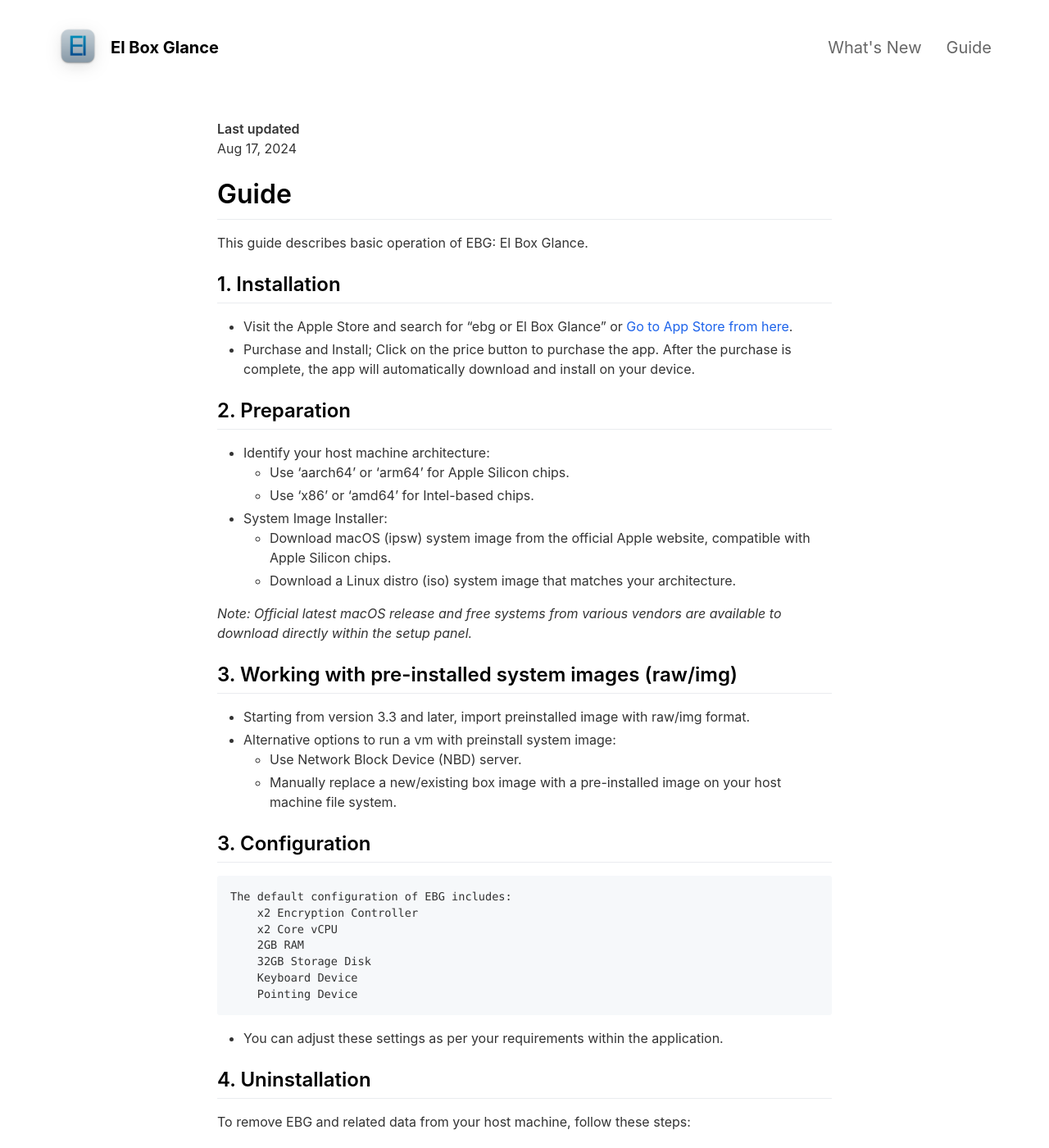
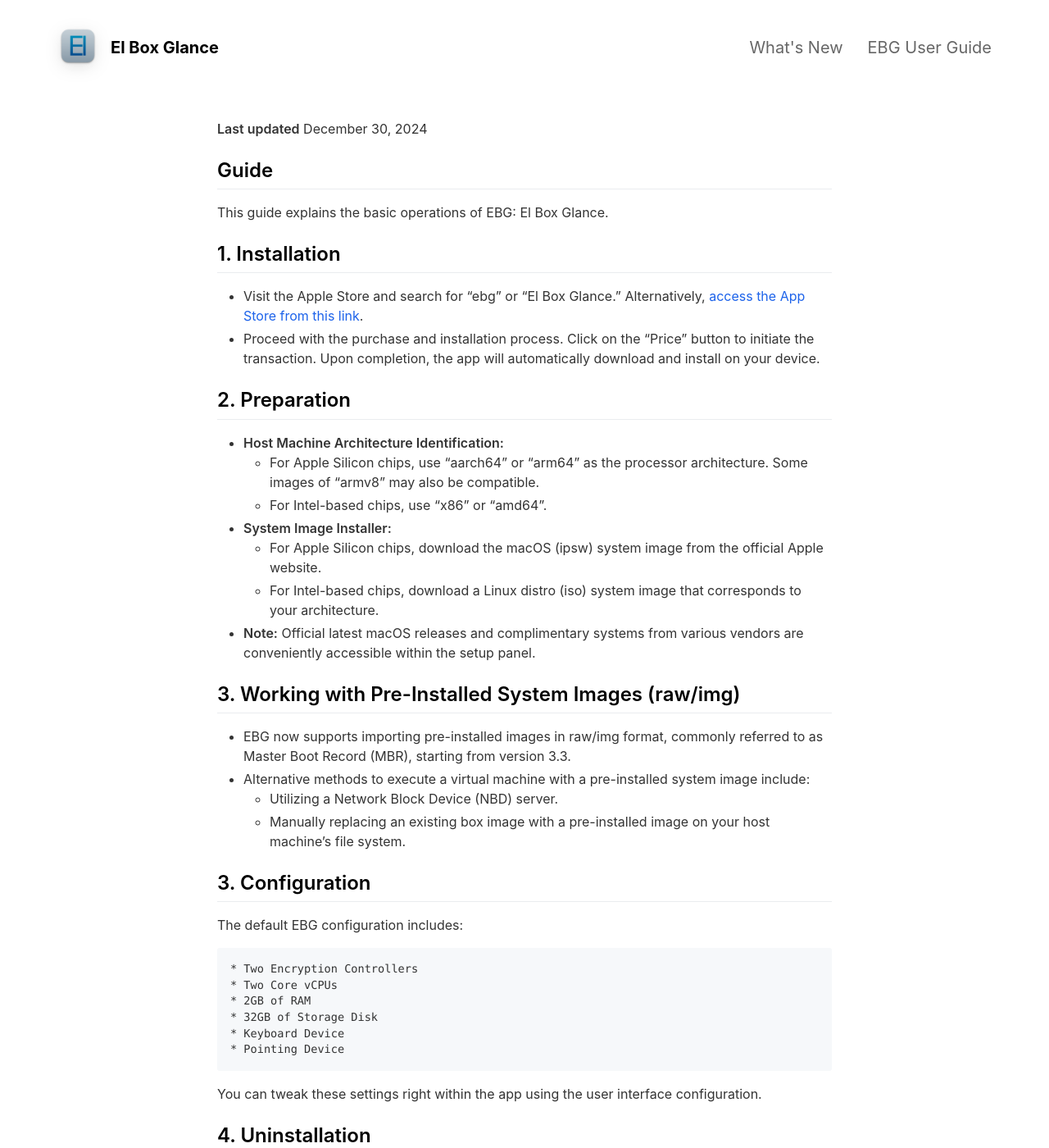
Before and after one commit to i3bit/ebg, a Jekyll site: the page built from _pages/guide.md, in a window 1280 px wide and 1400 px high. Shown: the whole window at 82% size. Built offline with Jekyll 4.4.1, drawn with Linux system fonts in a browser that asks for light colours; nearby versions of some CDN libraries; some of the changed text lies outside the part shown.

Commit message:
Update guide.md

```diff
--- a/_pages/guide.md
+++ b/_pages/guide.md
@@ -1,60 +1,61 @@
 ---
 layout: page
-title: Guide
+title: EBG User Guide
 include_in_header: true
 ---
 
 **Last updated**
-Aug 17, 2024
+December 30, 2024
 
-# Guide
-This guide describes basic operation of EBG: El Box Glance.
+## Guide
+This guide explains the basic operations of EBG: El Box Glance.
 <br>
 
 ## 1. Installation
 
-* Visit the Apple Store and search for “ebg or El Box Glance” or [Go to App Store from here](https://apps.apple.com/us/app/el-box-glance/id6449521968?mt=12&itsct=apps_box_badge&itscg=30200).
-* Purchase and Install; Click on the price button to purchase the app. After the purchase is complete, the app will automatically download and install on your device.
+* Visit the Apple Store and search for "ebg" or "El Box Glance." Alternatively, [access the App Store from this link](https://apps.apple.com/us/app/el-box-glance/id6449521968?mt=12&itsct=apps_box_badge&itscg=30200).
+* Proceed with the purchase and installation process. Click on the "Price" button to initiate the transaction. Upon completion, the app will automatically download and install on your device.
 
 ## 2. Preparation
 
-* Identify your host machine architecture:
-    * Use 'aarch64' or 'arm64' for Apple Silicon chips.
-    * Use 'x86' or 'amd64' for Intel-based chips.
+* **Host Machine Architecture Identification:**
+    * For Apple Silicon chips, use "aarch64" or "arm64" as the processor architecture. Some images of "armv8" may also be compatible.
+    * For Intel-based chips, use "x86" or "amd64".
+* **System Image Installer:**
+    * For Apple Silicon chips, download the macOS (ipsw) system image from the official Apple website.
+    * For Intel-based chips, download a Linux distro (iso) system image that corresponds to your architecture.
 
-* System Image Installer:
-   * Download macOS (ipsw) system image from the official Apple website, compatible with Apple Silicon chips.
-   * Download a Linux distro (iso) system image that matches your architecture.
+* **Note:** Official latest macOS releases and complimentary systems from various vendors are conveniently accessible within the setup panel.
 
-*Note: Official latest macOS release and free systems from various vendors are available to download directly within the setup panel.*
+## 3. Working with Pre-Installed System Images (raw/img)
 
-## 3. Working with pre-installed system images (raw/img)
-
-* Starting from version 3.3 and later, import preinstalled image with raw/img format.
-* Alternative options to run a vm with preinstall system image:
-    * Use Network Block Device (NBD) server.
-    * Manually replace a new/existing box image with a pre-installed image on your host machine file system.
+* EBG now supports importing pre-installed images in raw/img format, commonly referred to as Master Boot Record (MBR), starting from version 3.3.
+* Alternative methods to execute a virtual machine with a pre-installed system image include:
+    * Utilizing a Network Block Device (NBD) server.
+    * Manually replacing an existing box image with a pre-installed image on your host machine's file system.
 
 ## 3. Configuration
 
-    The default configuration of EBG includes:
-        x2 Encryption Controller
-        x2 Core vCPU
-        2GB RAM
-        32GB Storage Disk
-        Keyboard Device
-        Pointing Device
+The default EBG configuration includes:
 
-* You can adjust these settings as per your requirements within the application.
+    * Two Encryption Controllers
+    * Two Core vCPUs
+    * 2GB of RAM
+    * 32GB of Storage Disk
+    * Keyboard Device
+    * Pointing Device
+
+You can tweak these settings right within the app using the user interface configuration.
 
 ## 4. Uninstallation
 
-To remove EBG and related data from your host machine, follow these steps:
-* Select ‘Erase All Boxes’ from El Box Glance option in the Menu bar.
-* Navigate to the Application folder and remove El Box Glance.
+* To remove EBG and any associated data from your host machine, follow these steps:
+    * Select "File" > "Delete All Boxes" from "El Box Glance" menu bar.
+    * Navigate to the Application folder and delete the "El Box Glance" application.
+    * Remove the app container folder from your system.
 
 ## 5. Contact Us
 
-If you have any questions or need further clarification, don’t hesitate to contact us.
+Should you have any inquiries or require further clarification, please do not hesitate to contact us.
 
-    info@elboxglance.com
+info@elboxglance.com
```
